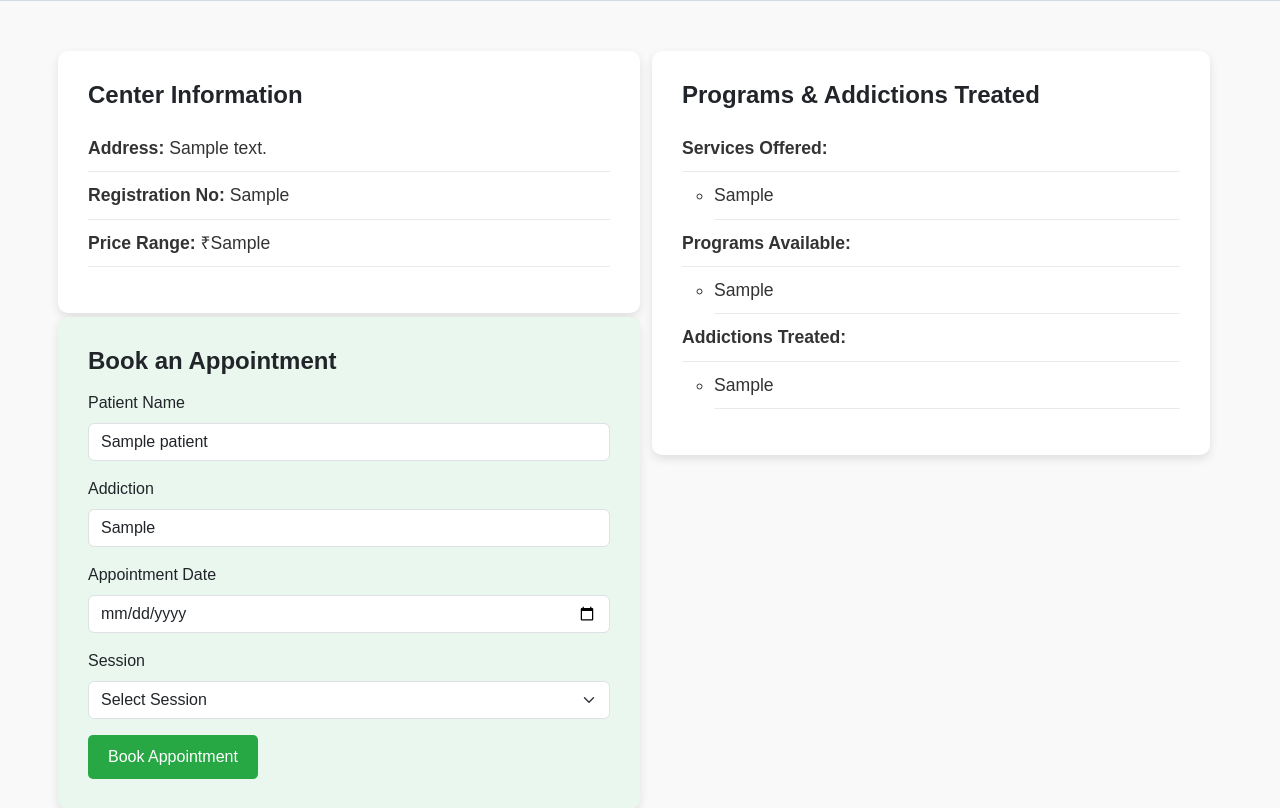
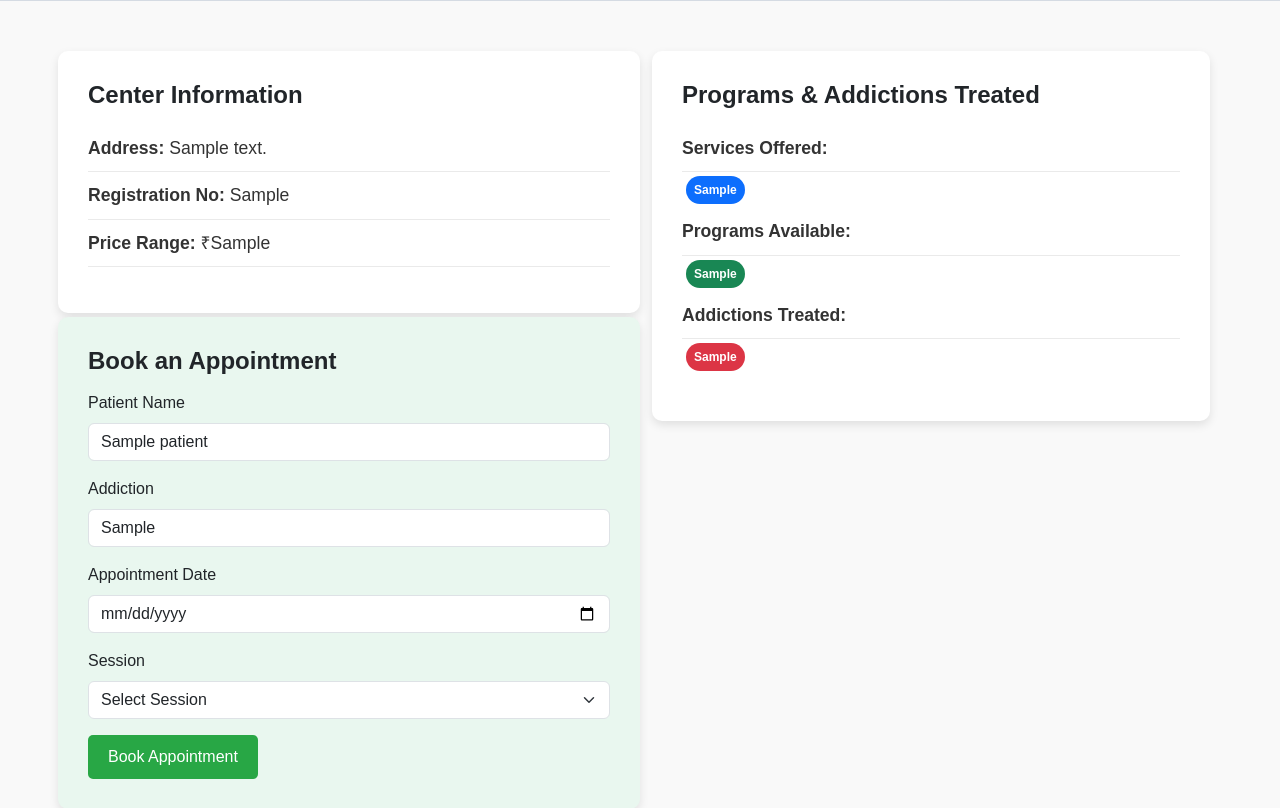
Before and after one commit to nareshkumar0503/miniproject-rehabs, a Node server app: page /descPage in a window 1280 px wide. Shown: the part 845-1653 px from the top of the page. Run offline with Node 20, Linux system fonts and the light colour scheme; tables that the repository leaves empty hold one stand-in row (values such as "Sample post"); grey boxes marked "Sample" are stand-in pictures; some libraries are stand-ins or nearby versions.

Commit message:
center des ui changed

```diff
--- a/views/descPage.ejs
+++ b/views/descPage.ejs
@@ -303,35 +305,34 @@
                     <ul class="services-list">
                         <!-- Services Offered -->
 <li><strong>Services Offered:</strong></li>
-                        <ul>
+<div>
     <% center.servicesOffered.forEach(function(service) { %>
-                                <li>
+        <span class="badge bg-primary rounded-pill p-2 m-1">
             <%= service %>
-                                </li>
+        </span>
     <% }); %>
-                        </ul>
+</div>
 
 <!-- Programs Available -->
 <li><strong>Programs Available:</strong></li>
-                        <ul>
+<div>
     <% center.programsAvailable.forEach(function(program) { %>
-                                <li>
+        <span class="badge bg-success rounded-pill p-2 m-1">
             <%= program %>
-                                </li>
+        </span>
     <% }); %>
-                        </ul>
+</div>
 
 <!-- Addictions Treated -->
 <li><strong>Addictions Treated:</strong></li>
-                        <ul>
+<div>
     <% center.addictions.forEach(function(addiction) { %>
-                                <li>
+        <span class="badge bg-danger rounded-pill p-2 m-1">
             <%= addiction %>
-                                </li>
+        </span>
     <% }); %>
-                        </ul>
-                    </ul>
 </div>
+
             </div>
 
         </div>
```
Also changed, not shown: other parts of views/descPage.ejs (+31 -29 lines). Lines whose indentation alone changed are shown as unchanged.
